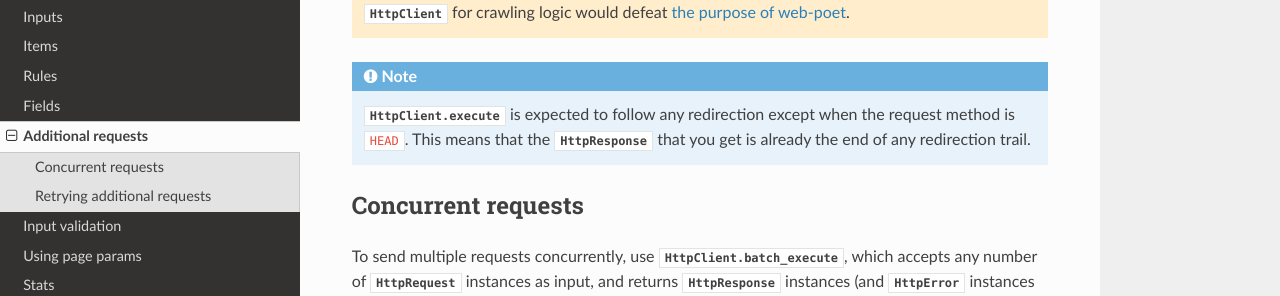
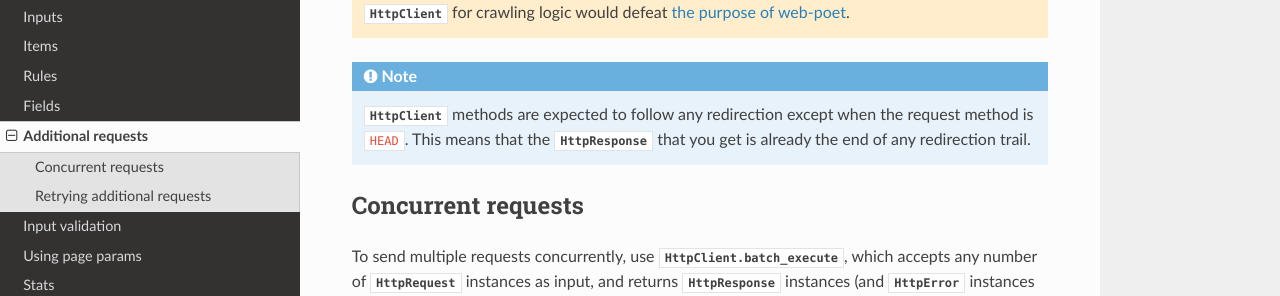
Before and after one commit to scrapinghub/web-poet, a Sphinx documentation site: the page built from docs/page-objects/additional-requests.rst, in a window 1280 px wide and 900 px high, scrolled down 725 px. Shown: the part 153-449 px from the top of the window. Built offline with Sphinx 7.4.7 and the Read the Docs theme 2.0.0, drawn with Linux system fonts in a browser that asks for light colours.

Commit message:
Redirection handling applies to all HttpClient methods

```diff
--- a/docs/page-objects/additional-requests.rst
+++ b/docs/page-objects/additional-requests.rst
@@ -51,8 +51,8 @@ look like:
 
 .. note::
 
-    :meth:`HttpClient.execute <~.HttpClient.execute>` is expected to follow any
-    redirection except when the request method is ``HEAD``. This means that the
+    :class:`~.HttpClient` methods are expected to follow any redirection except
+    when the request method is ``HEAD``. This means that the
     :class:`~.HttpResponse` that you get is already the end of any redirection
     trail.
 
```
